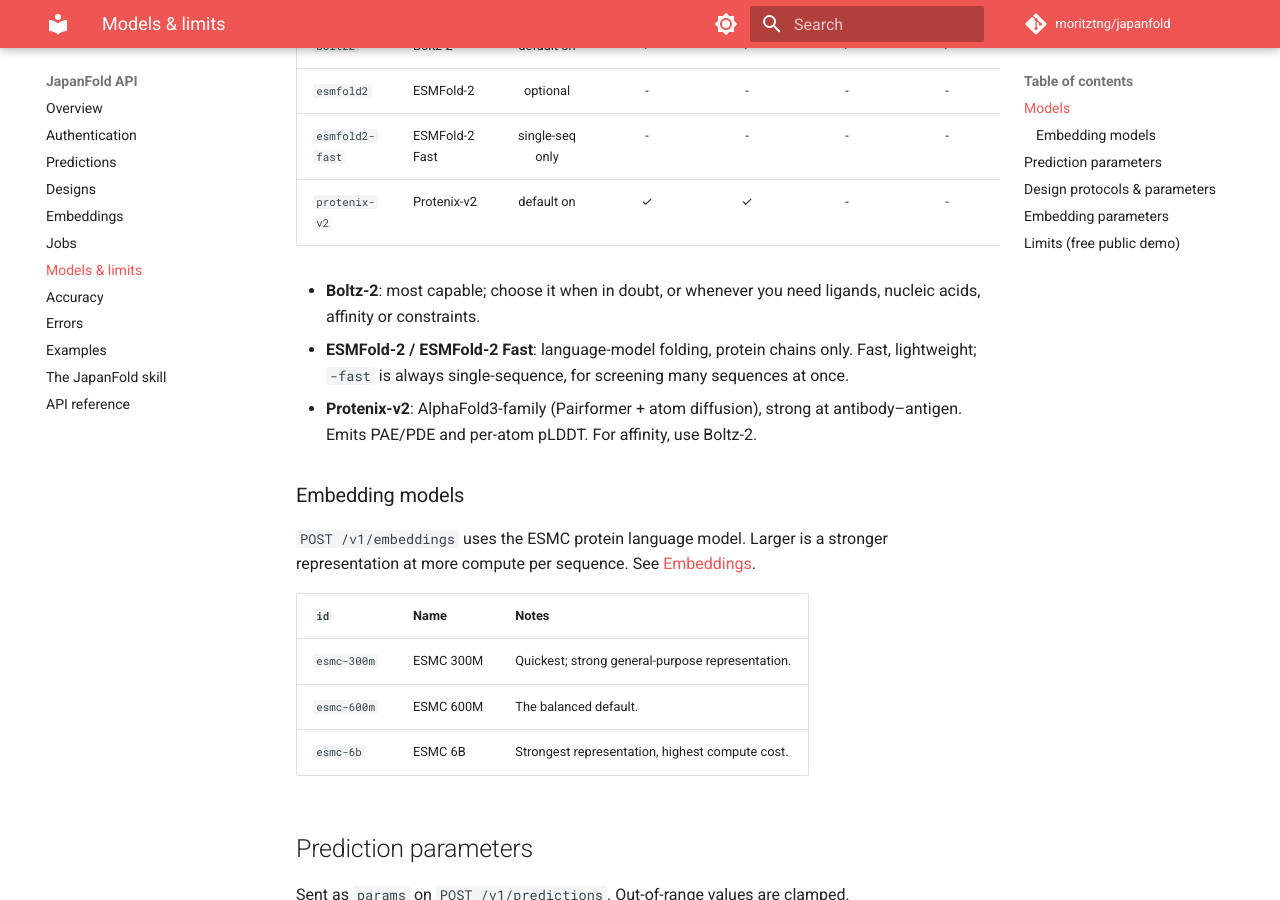
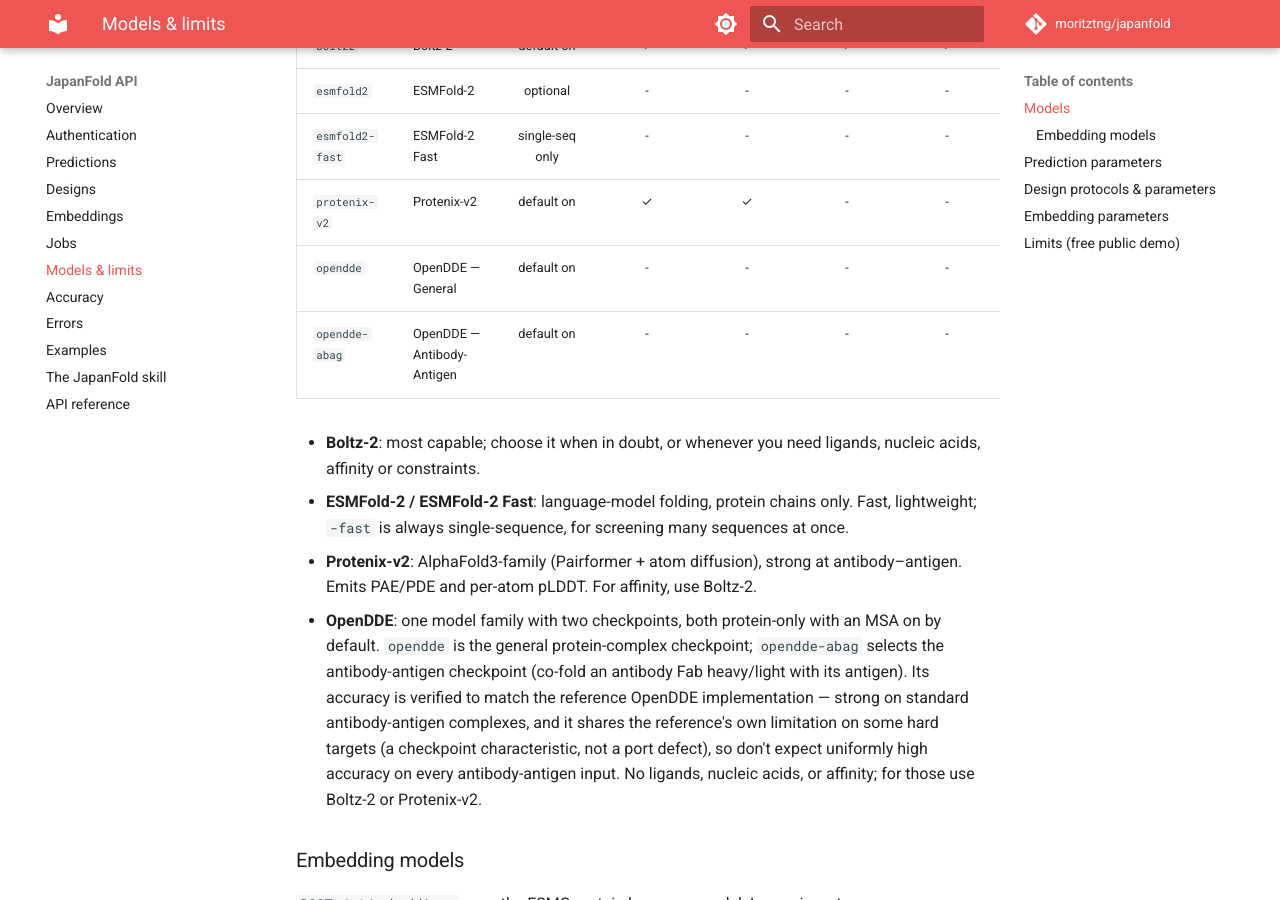
Before and after one commit to moritztng/japanfold, an MkDocs documentation site: the page built from docs/models-and-limits.md, in a window 1280 px wide and 900 px high, scrolled down 514 px. Built offline with MkDocs 1.6.1 and Material for MkDocs 9.7.7, drawn with Linux system fonts in a browser that asks for light colours; comment, search, counter and statistics services are not loaded.

Commit message:
docs: add OpenDDE (general + antibody-antigen) to the public model surfaces
The public docs and skill listed only Boltz-2 / ESMFold-2 / Protenix-v2 and
omitted OpenDDE entirely. OpenDDE is now a live, selectable model family on
the API with two variants, so document both, grouped as one family.

- models-and-limits.md: two rows (opendde, opendde-abag) + a prose bullet
  noting they're one family with two checkpoints, protein-only, MSA on by
  default, and an honest accuracy note for the antibody-antigen checkpoint
  (reference-parity-verified; strong on standard Ab-Ag, shares the reference's
  own weakness on some hard targets; not a port defect).
- predictions.md: add both to the "Choosing a model" table.
- index.md / errors.md: mention OpenDDE in the headline / example error list.
- SKILL.md (the published moritztng/japanfold skill): list the OpenDDE family
  in the Models note and the frontmatter description.

mkdocs --strict build passes.

Co-authored-by: Cursor <cursoragent@cursor.com>

```diff
--- a/docs/models-and-limits.md
+++ b/docs/models-and-limits.md
@@ -20,6 +20,8 @@ if you just need to know the service is up.
 | `esmfold2` | ESMFold-2 | optional | - | - | - | - | - |
 | `esmfold2-fast` | ESMFold-2 Fast | single-seq only | - | - | - | - | - |
 | `protenix-v2` | Protenix-v2 | default on | ✓ | ✓ | - | - | ✓ |
+| `opendde` | OpenDDE — General | default on | - | - | - | - | - |
+| `opendde-abag` | OpenDDE — Antibody-Antigen | default on | - | - | - | - | - |
 
 - **Boltz-2**: most capable; choose it when in doubt, or whenever you need
   ligands, nucleic acids, affinity or constraints.
@@ -28,6 +30,15 @@ if you just need to know the service is up.
   sequences at once.
 - **Protenix-v2**: AlphaFold3-family (Pairformer + atom diffusion), strong at
   antibody–antigen. Emits PAE/PDE and per-atom pLDDT. For affinity, use Boltz-2.
+- **OpenDDE**: one model family with two checkpoints, both protein-only with an
+  MSA on by default. `opendde` is the general protein-complex checkpoint;
+  `opendde-abag` selects the antibody-antigen checkpoint (co-fold an antibody
+  Fab heavy/light with its antigen). Its accuracy is verified to match the
+  reference OpenDDE implementation — strong on standard antibody-antigen
+  complexes, and it shares the reference's own limitation on some hard targets
+  (a checkpoint characteristic, not a port defect), so don't expect uniformly
+  high accuracy on every antibody-antigen input. No ligands, nucleic acids, or
+  affinity; for those use Boltz-2 or Protenix-v2.
 
 ### Embedding models
 
```
Also changed, not shown: SKILL.md (+13 -7 lines), docs/errors.md (+1 -1 lines), docs/index.md (+1 -1 lines), docs/predictions.md (+3 -1 lines).
